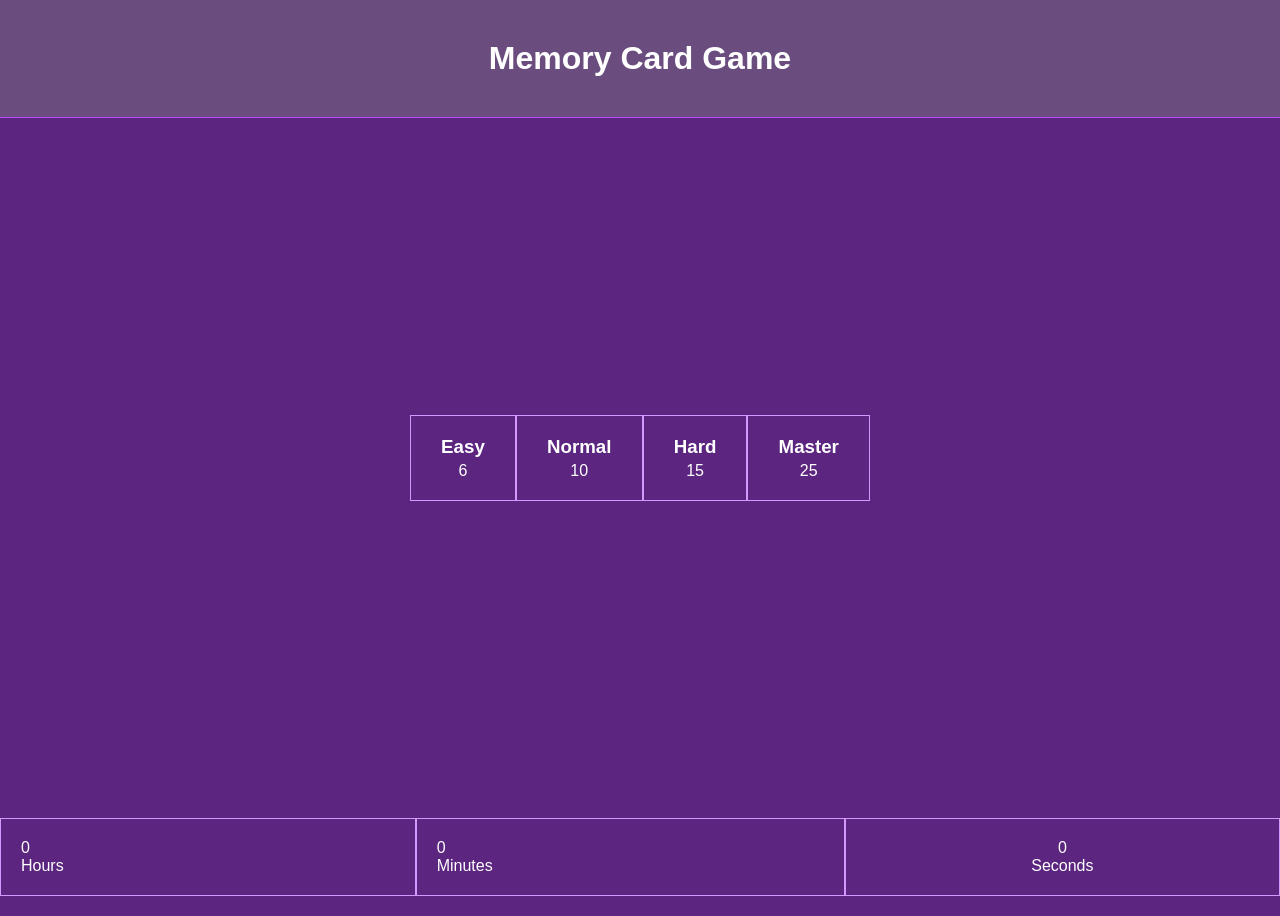
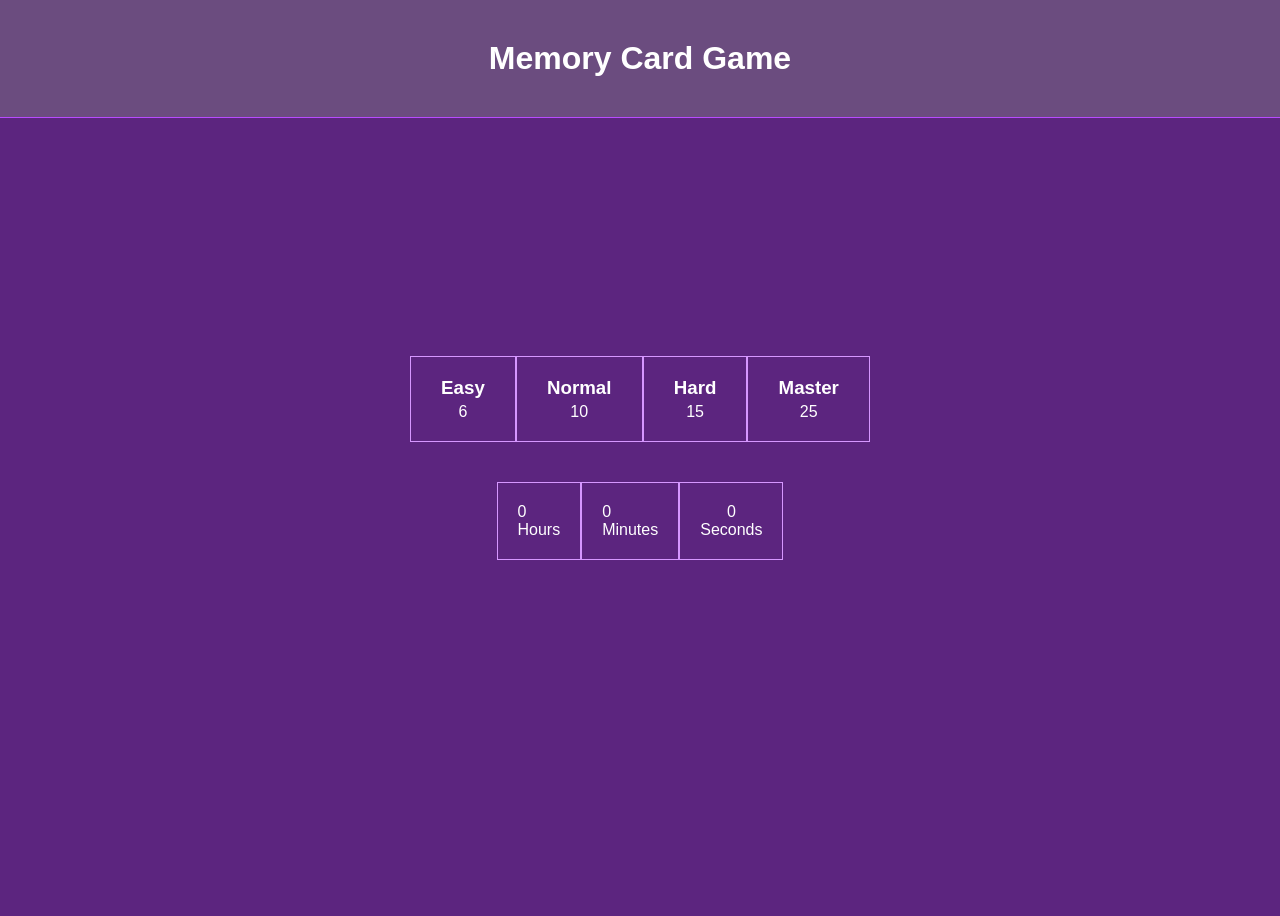
Before and after one commit to GersonSalvador/memory-card-game-reactjs, a React (Create React App) app: page / in a window 1280 px wide. After the commit the page ends 800 px from the top, so only its background shows below. Built offline with nearby package versions, Linux system fonts and the light colour scheme.

Commit message:
fix: put Counter in Main

```diff
--- a/src/pages/Dashboard/index.tsx
+++ b/src/pages/Dashboard/index.tsx
@@ -16,8 +16,8 @@ export default function Dashboard() {
       </Header>
       <Main>
         <Levels levels={levels}/>
+        <Counter timing={{hour: 0, minute: 0, second: 0}}/>
       </Main>
-      <Counter timing={{hour: 0, minute: 0, second: 0}}/>
     </div>
   )
 }
```
